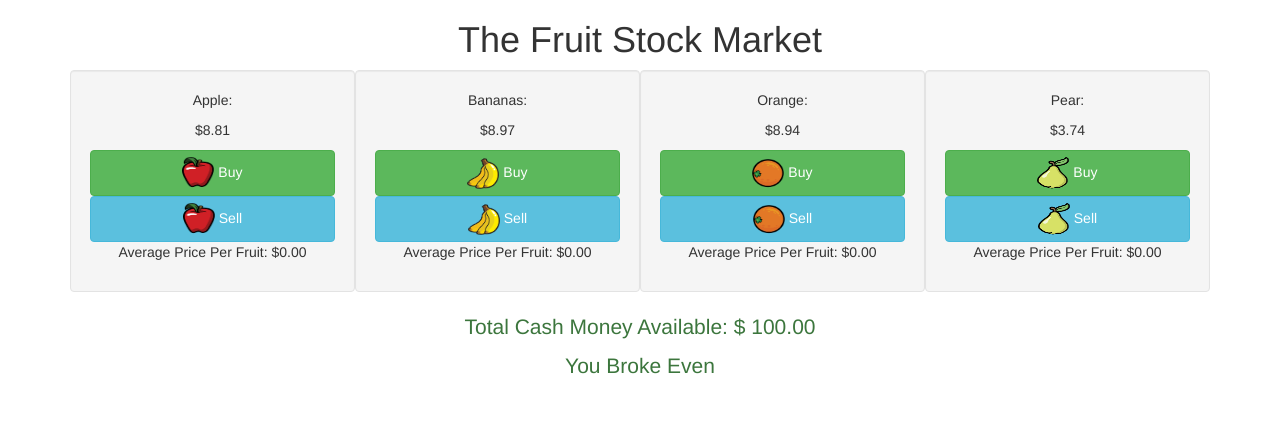
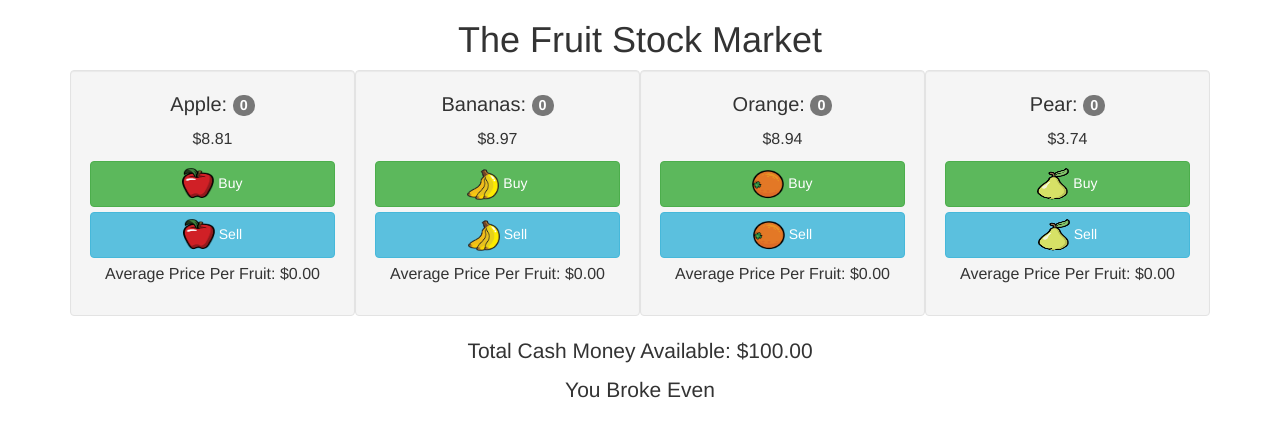
Before and after one commit to chelliah/prime_group_fruit_challenge, a plain HTML site: page index.html in a window 1280 px wide. Drawn offline with nearby package versions, Linux system fonts and the light colour scheme.

Commit message:
Added bootstrap styling

```diff
--- a/script.js
+++ b/script.js
@@ -124,17 +124,17 @@ function formatPrice(number){
 function appendDom(){
 	$("#container").empty();
 	for(object in fruits){
-		$("#container").append("<div class='col-md-3 well fruit' data-name='" + object + "'></div>");
+		$("#container").append("<div class='col-md-3 col-sm-6 col-xs-6 well fruit' data-name='" + object + "'></div>");
 		var $el = $("#container").children().last();
 
 		var link = "<img src='images/"+ object +".png' height=32 width=32>"
 
 
-		$el.append("<p>" + fruits[object].fruitName + ": </p>");
-		$el.append("<p>$" + formatPrice(fruits[object].fruitPrice) + "</p>");
+		$el.append("<p class='fruit-name'>" + fruits[object].fruitName + ": <span class='badge'><big>" + fruits[object].fruitQty + "</big></span></p>");
+		$el.append("<p class='price'>$" + formatPrice(fruits[object].fruitPrice) + "</p>");
 		$el.append("<div class='btn btn-success buy' id='"+object+"Button'>"+ link + " Buy</div>");
 		$el.append("<div class='btn btn-info sell' id='"+object+"SellButton'>"+ link + " Sell</div>");
-		$el.append("<p> Average Price Per Fruit: $" + formatPrice(getAvgPrice(fruits[object])) + "</p>")
+		$el.append("<p class='price'> Average Price Per Fruit: $" + formatPrice(getAvgPrice(fruits[object])) + "</p>")
 	}
 	$("#container").append("<div class='lead cash'></div>");
 	$el = $("#container").children().last();
@@ -144,33 +144,36 @@ function appendDom(){
 function finalizeDom(){
 	$("#container").empty();
 	for(object in fruits){
-		$("#container").append("<div class='col-md-3 well fruit' data-name='" + object + "'></div>");
+		$("#container").append("<div class='col-md-3 col-sm-6 col-xs-6 well fruit' data-name='" + object + "'></div>");
 		var $el = $("#container").children().last();
 
 		var link = "<img src='images/"+ object +".png' height=32 width=32>"
 
 
-		$el.append("<p>" + fruits[object].fruitName + ": </p>");
-		$el.append("<p>$" + formatPrice(fruits[object].fruitPrice) + "</p>");
+		$el.append("<p class='fruit-name'>" + fruits[object].fruitName + ": <span class='badge'><big>" + fruits[object].fruitQty + "</big></span></p>");
+		$el.append("<p class = 'price'>$" + formatPrice(fruits[object].fruitPrice) + "</p>");
 		$el.append("<div class='btn btn-success buy' id='"+object+"Button'>"+ link + " Buy</div>");
 		$el.append("<div class='btn btn-info sell' id='"+object+"SellButton'>"+ link + " Sell</div>");
-		$el.append("<p> Average Price Per Fruit: $" + formatPrice(getAvgPrice(fruits[object])) + "</p>")
+		$el.append("<p class = 'price'> Average Price Per Fruit: $" + formatPrice(getAvgPrice(fruits[object])) + "</p>")
 	}
 	$("#container").append("<div class='lead cash'></div>");
 	$el = $("#container").children().last();
-	if(totalCash<100){
-		$el.append("<p class='text-danger'>Total Cash Money Available: $ " + formatPrice(totalCash.toFixed(2)) + "</p>");
+	var finalCash = formatPrice(totalCash.toFixed(2));
+	if(finalCash<100){
+		$el.append("<p>Total Cash Money Available: <span class='text-danger strong'>$" + finalCash + "</span></p>");
 		var lost = (100-totalCash).toFixed(2);
-		$el.append("<p class='text-danger'>You lost a total of $ " + formatPrice(lost) + "</p>");
+		$el.append("<p>You Lost A Total Of: <span class='text-danger strong'>$" + formatPrice(lost) + "</span></p>");
 
-	}else if (totalCash==100){
-		$el.append("<p class='text-success'>Total Cash Money Available: $ " + formatPrice(totalCash.toFixed(2)) + "</p>");
-		$el.append("<p class='text-success'>You Broke Even</p>");
+	}else if (finalCash ==100){
+		$el.append("<p>Total Cash Money Available: $" + finalCash + "</span></p>");
+		$el.append("<p>You Broke Even</p>");
 	}else{
-		$el.append("<p class='text-success'>Total Cash Money Available: $ " + formatPrice(totalCash.toFixed(2)) + "</p>");
+		$el.append("<p>Total Cash Money Available: <span class='text-success strong'>$" + finalCash + "</span></p>");
 		var earned = (totalCash-100).toFixed(2);
-		$el.append("<p class='text-success'>You Earned A Total of $ " + formatPrice(earned) + "</p>");
+		$el.append("<p>You Earned A Total Of: <span class='text-success strong'>$" + formatPrice(earned) + "</span></p>");
 	}
+
+	$("#container").off();
 }
 
 $(document).ready(function(){
@@ -195,7 +198,7 @@ $(document).ready(function(){
 		finalizeDom();
 		clearInterval(setTimer);
 		clearInterval(setChange);
-		$("#container").off();
+
 	}, 5000);
 
 });
--- a/stylesheet.css
+++ b/stylesheet.css
@@ -11,5 +11,13 @@ p {
 .btn {
 	position: relative;
 	display: block;
-	margin: 0 auto;
+	margin: 5px auto;
 }
+
+.fruit-name {
+	font-size: 20px;
+}
+
+.price {
+	font-size: 16px;
+}
```
